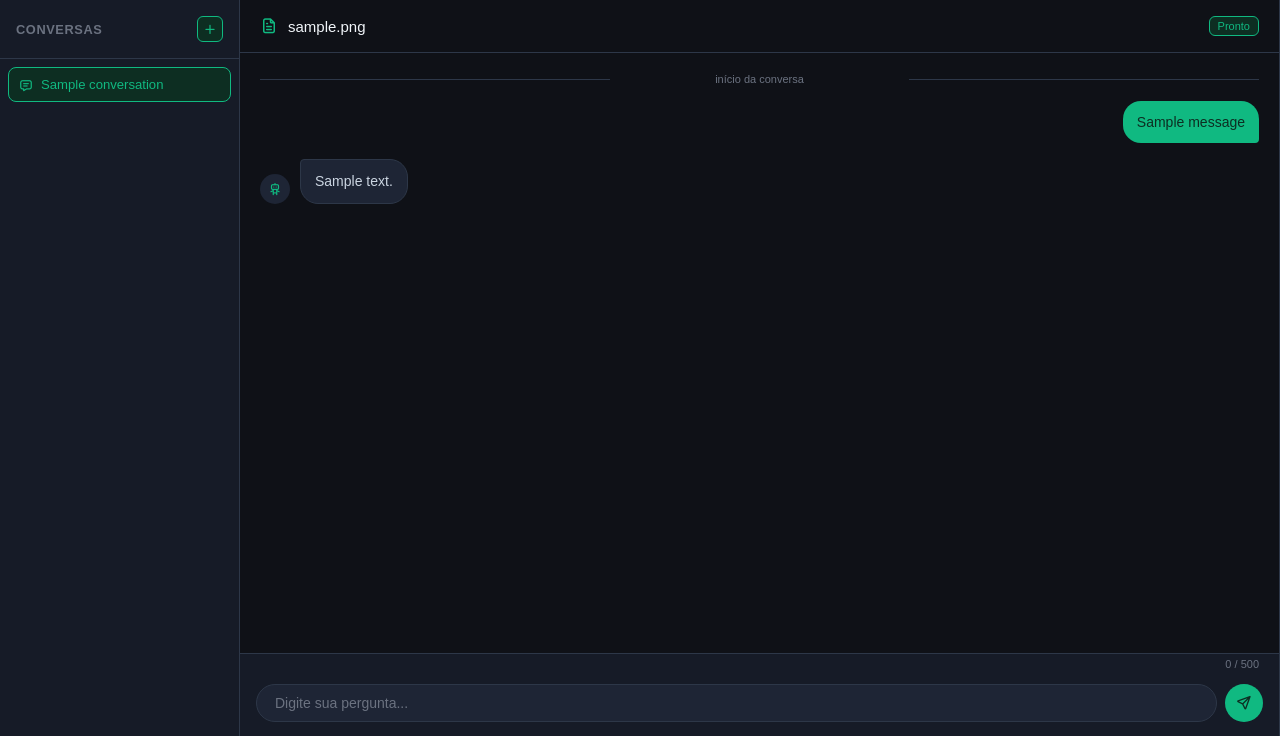
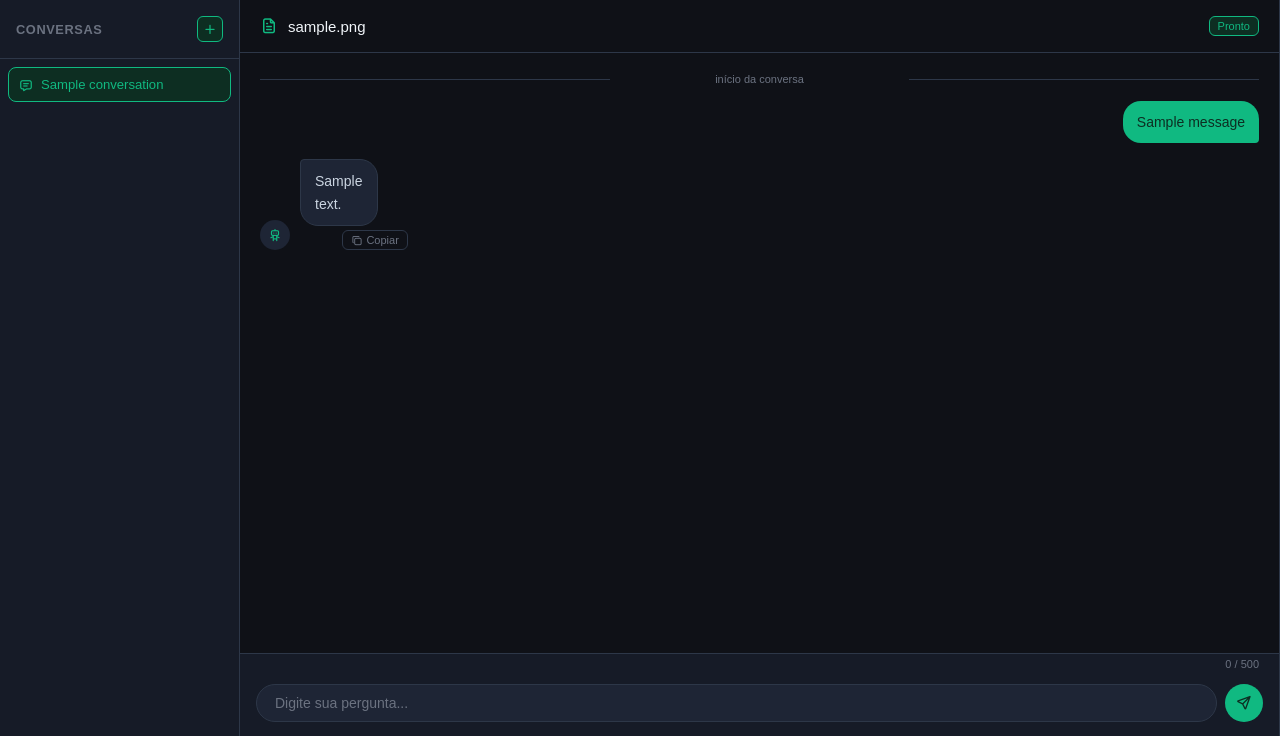
Before and after one commit to mateusmendess/documind, a Flask app: page /chat/1/1 in a window 1280 px wide. Shown: the part 64-800 px from the top of the page. Run offline with Flask 3, Linux system fonts and the light colour scheme; a user stored in the database is signed in; tables that the repository leaves empty hold one stand-in row (values such as "Sample post"); some libraries are stand-ins or nearby versions.

Commit message:
feat: aprimorar chat com markdown, botão copiar e scroll suave

```diff
--- a/app/static/css/style.css
+++ b/app/static/css/style.css
@@ -1376,3 +1376,53 @@ body {
     color: var(--dm-muted);
     font-size: 12px;
 }
+
+/* ───── CHAT APRIMORADO ───── */
+.ai-bubble-wrap {
+    display: flex;
+    flex-direction: column;
+    gap: 4px;
+    max-width: 78%;
+}
+
+.ai-bubble strong {
+    color: var(--dm-primary);
+}
+
+.ai-bubble code {
+    background: #0f1117;
+    color: var(--dm-primary);
+    padding: 2px 6px;
+    border-radius: 4px;
+    font-size: 12px;
+    font-family: monospace;
+}
+
+.ai-actions {
+    display: flex;
+    justify-content: flex-end;
+}
+
+.btn-copy {
+    background: transparent;
+    border: 1px solid var(--dm-border-2);
+    border-radius: 6px;
+    color: var(--dm-muted);
+    padding: 3px 8px;
+    font-size: 11px;
+    cursor: pointer;
+    display: flex;
+    align-items: center;
+    gap: 4px;
+    transition: color 0.2s, border-color 0.2s;
+}
+
+.btn-copy:hover {
+    color: var(--dm-primary);
+    border-color: var(--dm-primary);
+}
+
+.btn-copy.copied {
+    color: var(--dm-primary);
+    border-color: var(--dm-primary);
+}
--- a/app/static/js/script.js
+++ b/app/static/js/script.js
@@ -116,22 +116,43 @@ if (fileInput) {
 // ── Chat ──
 const chatForm = document.getElementById("chatForm");
 if (chatForm) {
-  const chatMessages    = document.getElementById("chatMessages");
-  const typingIndicator = document.getElementById("typingIndicator");
-  const questionInput   = document.getElementById("questionInput");
-  const sendBtn         = document.getElementById("sendBtn");
-  const chatCounter     = document.getElementById("chatCounter");
+  const chatMessages     = document.getElementById("chatMessages");
+  const typingIndicator  = document.getElementById("typingIndicator");
+  const questionInput    = document.getElementById("questionInput");
+  const sendBtn          = document.getElementById("sendBtn");
+  const chatCounter      = document.getElementById("chatCounter");
 
-  setTimeout(() => {
-    chatMessages.scrollTop = chatMessages.scrollHeight;
-  }, 150);
+  // Renderiza markdown simples nas bubbles da IA
+  function renderMarkdown(text) {
+    return text
+      .replace(/&amp;/g, '&').replace(/&lt;/g, '<').replace(/&gt;/g, '>')
+      .replace(/\*\*(.+?)\*\*/g, '<strong>$1</strong>')
+      .replace(/`([^`]+)`/g, '<code>$1</code>')
+      .replace(/^#{1,3}\s(.+)/gm, '<strong>$1</strong>')
+      .replace(/^\s*[-*]\s(.+)/gm, '• $1')
+      .replace(/\n/g, '<br>');
+  }
 
+  // Aplica markdown em todas as bubbles já carregadas
+  document.querySelectorAll('.ai-bubble[data-raw]').forEach(bubble => {
+    bubble.innerHTML = renderMarkdown(bubble.dataset.raw);
+  });
+
+  // Scroll para o final
+  function scrollToBottom() {
+    chatMessages.scrollTo({ top: chatMessages.scrollHeight, behavior: 'smooth' });
+  }
+
+  setTimeout(scrollToBottom, 150);
+
+  // Contador de caracteres
   questionInput.addEventListener("input", () => {
     const len = questionInput.value.length;
     chatCounter.textContent = `${len} / 500`;
     chatCounter.style.color = len > 450 ? "#ef4444" : "#6b7280";
   });
 
+  // Submit
   chatForm.addEventListener("submit", () => {
     const question = questionInput.value.trim();
     if (!question) return;
@@ -142,12 +163,27 @@ if (chatForm) {
     chatMessages.insertBefore(userRow, typingIndicator);
 
     typingIndicator.style.display = "flex";
+    questionInput.disabled = true;
+    sendBtn.disabled = true;
+    sendBtn.innerHTML = '<i class="ti ti-loader"></i>';
 
-    setTimeout(() => {
-      chatMessages.scrollTop = chatMessages.scrollHeight;
-      questionInput.disabled = true;
-      sendBtn.disabled = true;
-    }, 0);
+    setTimeout(scrollToBottom, 0);
+  });
+
+  // Botão copiar resposta
+  document.addEventListener('click', (e) => {
+    const btn = e.target.closest('.btn-copy');
+    if (!btn) return;
+
+    const text = btn.dataset.text || btn.closest('.ai-bubble-wrap')?.querySelector('.ai-bubble')?.dataset.raw || '';
+    navigator.clipboard.writeText(text).then(() => {
+      btn.innerHTML = '<i class="ti ti-check"></i> Copiado!';
+      btn.classList.add('copied');
+      setTimeout(() => {
+        btn.innerHTML = '<i class="ti ti-copy"></i> Copiar';
+        btn.classList.remove('copied');
+      }, 2000);
+    });
   });
 }
 
--- a/app/templates/chat.html
+++ b/app/templates/chat.html
@@ -58,7 +58,14 @@
         <div class="chat-avatar">
           <i class="ti ti-robot"></i>
         </div>
-        <div class="chat-bubble ai-bubble">{{ msg.answer }}</div>
+        <div class="ai-bubble-wrap">
+          <div class="chat-bubble ai-bubble" data-raw="{{ msg.answer | e }}">{{ msg.answer }}</div>
+          <div class="ai-actions">
+            <button class="btn-copy" data-text="{{ msg.answer | e }}">
+              <i class="ti ti-copy"></i> Copiar
+            </button>
+          </div>
+        </div>
       </div>
       {% endfor %}
 
```
